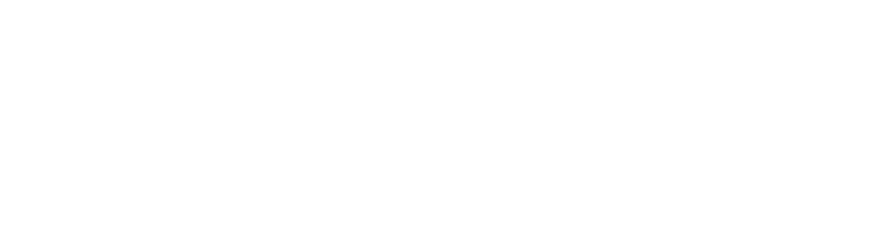
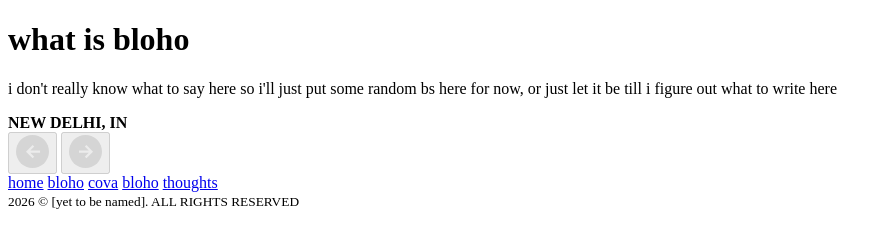
Before and after one commit to Bloho/Per-blog, a website: page public/bloho.html in a window 1280 px wide. Shown: the whole page, without its empty margins (0-892 px from the left). Drawn offline with Linux system fonts and the light colour scheme.

Commit message:
sub pages ini

```diff
--- a/public/bloho.html
+++ b/public/bloho.html
@@ -0,0 +1,48 @@
+<!DOCTYPE html>
+<html lang="en">
+<head>
+    <meta charset="UTF-8">
+    <meta name="viewport" content="width=device-width, initial-scale=1">
+    <meta name="description" content="bloho - by ayush">
+    <title>bloho - by ayush</title>
+    <link rel="stylesheet" href="style.css">
+    <script defer src="homepage-images.js"></script>
+    <script defer src="home.js"></script>
+</head>
+<body>
+    <div id="home">
+        <main>
+            <header class="intro">
+                <h1>what is bloho</h1>
+                <p>i don't really know what to say here so i'll just put some random bs here for now, or just let it be till i figure out what to write here</p>
+            </header>
+            <aside class="location" aria-label="Local time in New Delhi">
+                <strong>NEW DELHI, IN</strong>
+                <time></time>
+            </aside>
+            <section class="hero" aria-label="Featured images">
+                <img class="hero-image" alt="" hidden>
+                <div class="controls">
+                    <button type="button" aria-label="Previous image" disabled>
+                        <img src="utilities/arrow-left.svg" alt="">
+                    </button>
+                    <button type="button" aria-label="Next image" disabled>
+                        <img src="utilities/arrow-right.svg" alt="">
+                    </button>
+                </div>
+
+            </section>
+            <footer>
+                <nav aria-label="Primary">
+                    <a href="index.html">home</a>
+                    <a href="#home" aria-current="page">bloho</a>
+                    <a href="cova.html">cova</a>
+                    <a href="archive.html" target="_blank" rel="noopener nonreferrer" aria-label="archive (just opens in a new tab lowk)">bloho</a>
+                    <a href="thoughts.html">thoughts</a>
+                </nav>
+                <small>2026 © [yet to be named]. ALL RIGHTS RESERVED</small>
+            </footer>
+        </main>
+    </div>
+</body>
+</html>
```
Also changed, not shown: public/archive.html (+1 -0 lines), public/cova.html (+48 -0 lines), public/index.html (+1 -1 lines).
